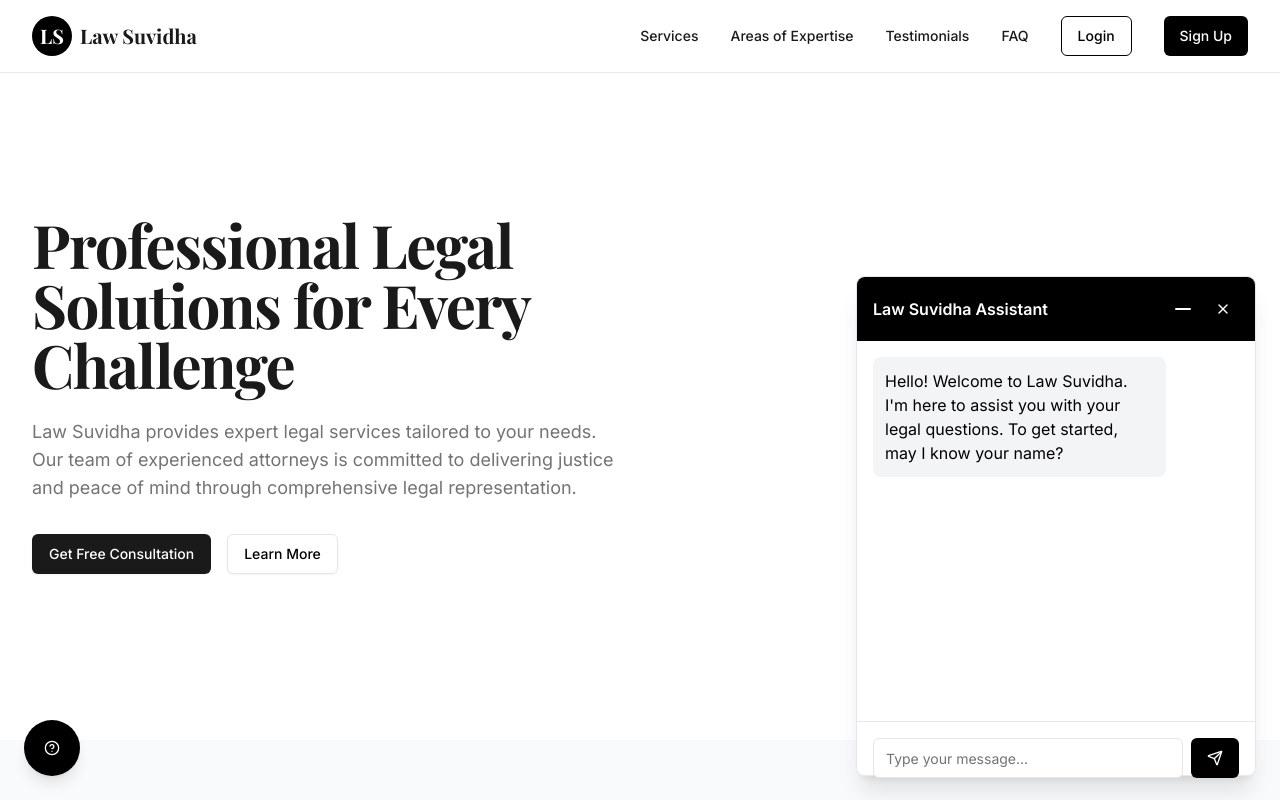
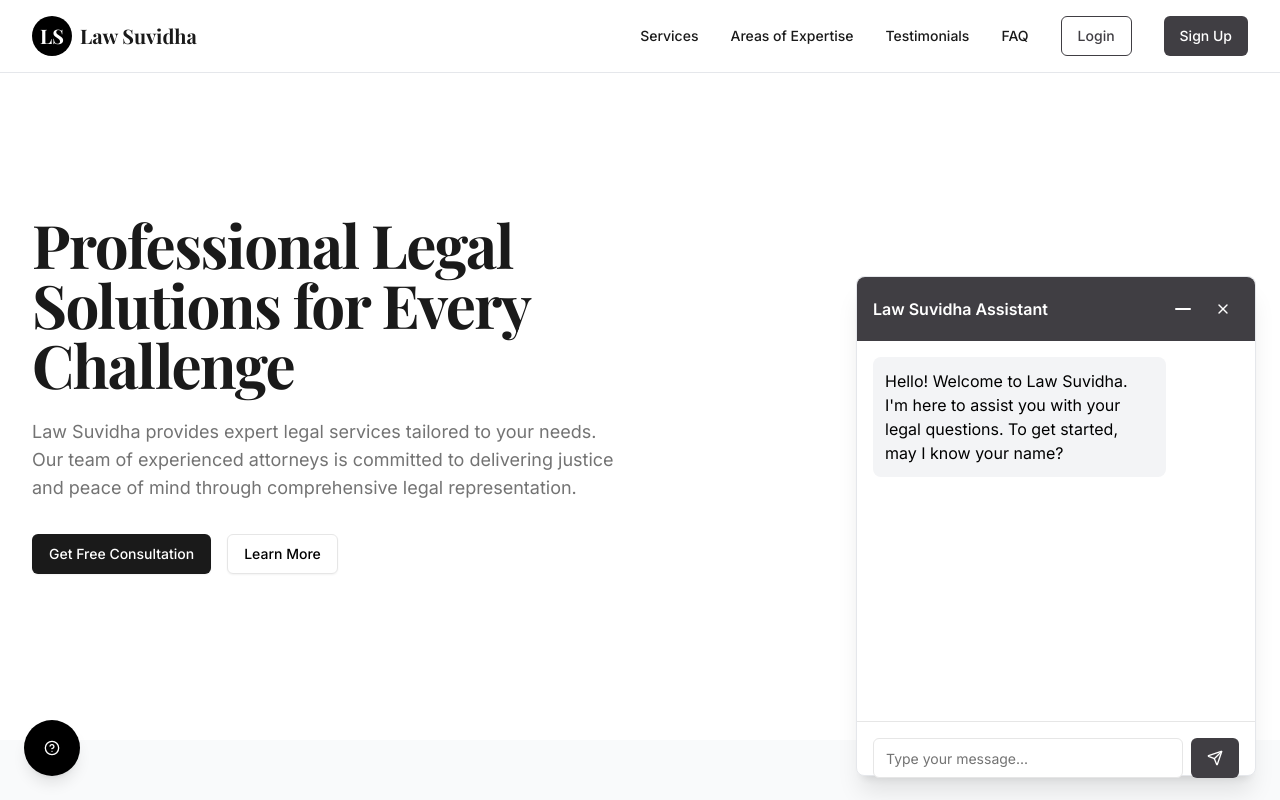
Before and after one commit to reddynew/law-simplified-service, a React (Vite) app: page / in a window 1280 px wide. Both pictures are taken after a click on the button 1232 px from the left and 752 px from the top of the page. Shown: the top 800 px of the page. Built offline with nearby package versions, Linux system fonts and the light colour scheme.

Commit message:
Address UI issues in ChatBot
- Adjust text area fitting in ChatBot.
- Implement hamburger menu functionality.
- Correct black color application.

```diff
--- a/src/components/ChatBot.tsx
+++ b/src/components/ChatBot.tsx
@@ -262,7 +262,7 @@ const ChatBot = () => {
       {!isOpen && (
         <Button
           onClick={handleOpen}
-          className="bg-black text-white shadow-lg h-12 w-12 rounded-full p-0 flex items-center justify-center"
+          className="bg-[#403E43] text-white shadow-lg h-12 w-12 rounded-full p-0 flex items-center justify-center"
         >
           <MessageSquare className="h-5 w-5 text-white" />
         </Button>
@@ -273,7 +273,7 @@ const ChatBot = () => {
         <div className={`bg-white rounded-lg shadow-xl border border-gray-200 w-[350px] md:w-[400px] transition-all duration-300 ${isMinimized ? 'h-14' : 'h-[500px]'}`}>
           {/* Chat header */}
           {isMinimized ? (
-            <div className="bg-black text-white p-4 rounded-t-lg flex justify-between items-center h-14">
+            <div className="bg-[#403E43] text-white p-4 rounded-t-lg flex justify-between items-center h-14">
               <Button
                 variant="ghost"
                 size="icon"
@@ -284,7 +284,7 @@ const ChatBot = () => {
               </Button>
             </div>
           ) : (
-            <div className="bg-black text-white p-4 rounded-t-lg flex justify-between items-center">
+            <div className="bg-[#403E43] text-white p-4 rounded-t-lg flex justify-between items-center">
               <div className="font-semibold">Law Suvidha Assistant</div>
               <div className="flex space-x-2">
                 <Button
@@ -314,7 +314,7 @@ const ChatBot = () => {
                 {messages.map((message, index) => (
                   <div key={index}>
                     <div className={`mb-4 max-w-[80%] ${message.type === 'user' ? 'ml-auto' : 'mr-auto'}`}>
-                      <div className={`p-3 rounded-lg ${message.type === 'user' ? 'bg-black text-white' : 'bg-gray-100 text-black'}`}>
+                      <div className={`p-3 rounded-lg ${message.type === 'user' ? 'bg-[#403E43] text-white' : 'bg-gray-100 text-black'}`}>
                         {message.text}
                       </div>
                     </div>
@@ -340,7 +340,7 @@ const ChatBot = () => {
 
               {/* Chat input */}
               <div className="p-4 border-t">
-                <div className="flex space-x-2">
+                <div className="flex items-center space-x-2">
                   <Input
                     type="text"
                     placeholder="Type your message..."
@@ -351,7 +351,7 @@ const ChatBot = () => {
                     disabled={messages.length > 0 && messages[messages.length - 1].options !== undefined}
                   />
                   <Button
-                    className="bg-black text-white"
+                    className="bg-[#403E43] text-white shrink-0"
                     onClick={handleSend}
                     disabled={messages.length > 0 && messages[messages.length - 1].options !== undefined}
                   >
--- a/src/components/Navbar.tsx
+++ b/src/components/Navbar.tsx
@@ -25,7 +25,7 @@ const Navbar = () => {
               variant="ghost"
               size="icon"
               onClick={() => setIsMenuOpen(!isMenuOpen)}
-              className="text-black"
+              className="text-[#403E43]"
             >
               {isMenuOpen ? <X size={24} /> : <Menu size={24} />}
             </Button>
@@ -41,10 +41,10 @@ const Navbar = () => {
                 {item.label}
               </a>
             ))}
-            <Button variant="outline" className="text-black border-black hover:bg-black hover:text-white">
+            <Button variant="outline" className="text-[#403E43] border-[#403E43] hover:bg-[#403E43] hover:text-white">
               Login
             </Button>
-            <Button className="bg-black text-white hover:bg-gray-800">
+            <Button className="bg-[#403E43] text-white hover:bg-[#221F26]">
               Sign Up
             </Button>
           </nav>
@@ -65,10 +65,10 @@ const Navbar = () => {
                 </a>
               ))}
               <div className="flex flex-col space-y-2 pt-2">
-                <Button variant="outline" className="text-black border-black hover:bg-black hover:text-white w-full">
+                <Button variant="outline" className="text-[#403E43] border-[#403E43] hover:bg-[#403E43] hover:text-white w-full">
                   Login
                 </Button>
-                <Button className="bg-black text-white hover:bg-gray-800 w-full">
+                <Button className="bg-[#403E43] text-white hover:bg-[#221F26] w-full">
                   Sign Up
                 </Button>
               </div>
```
